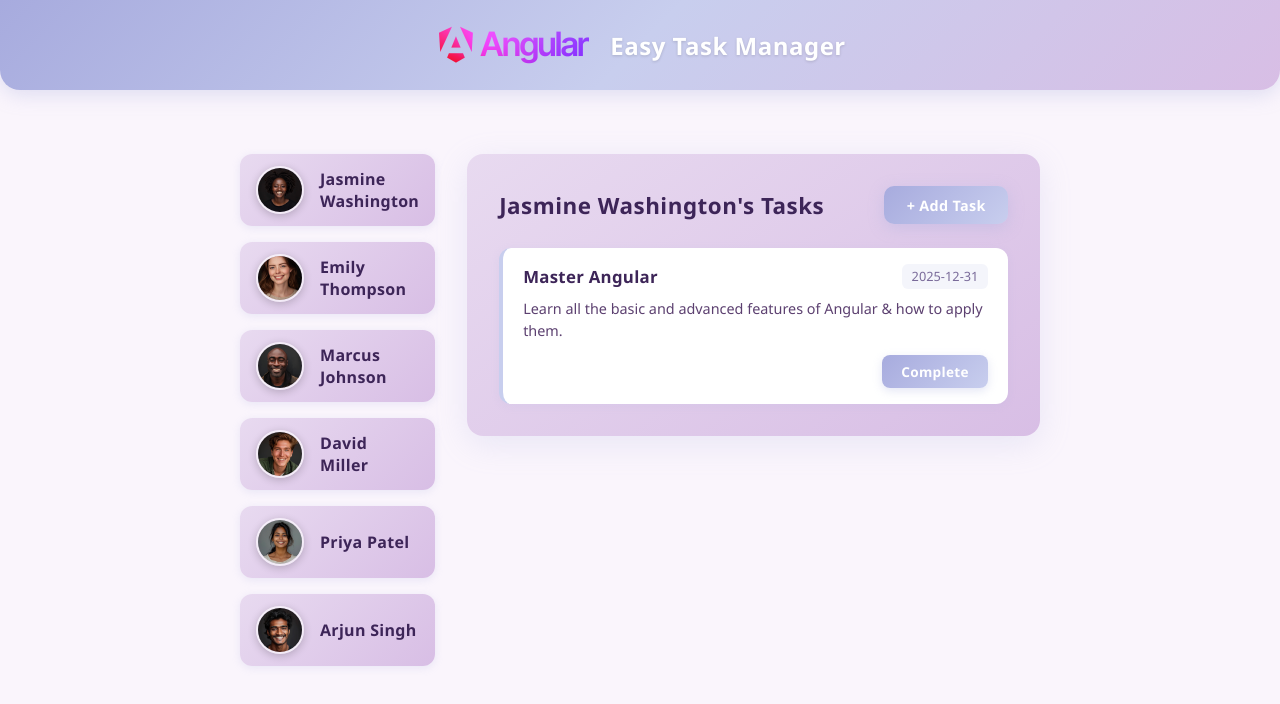
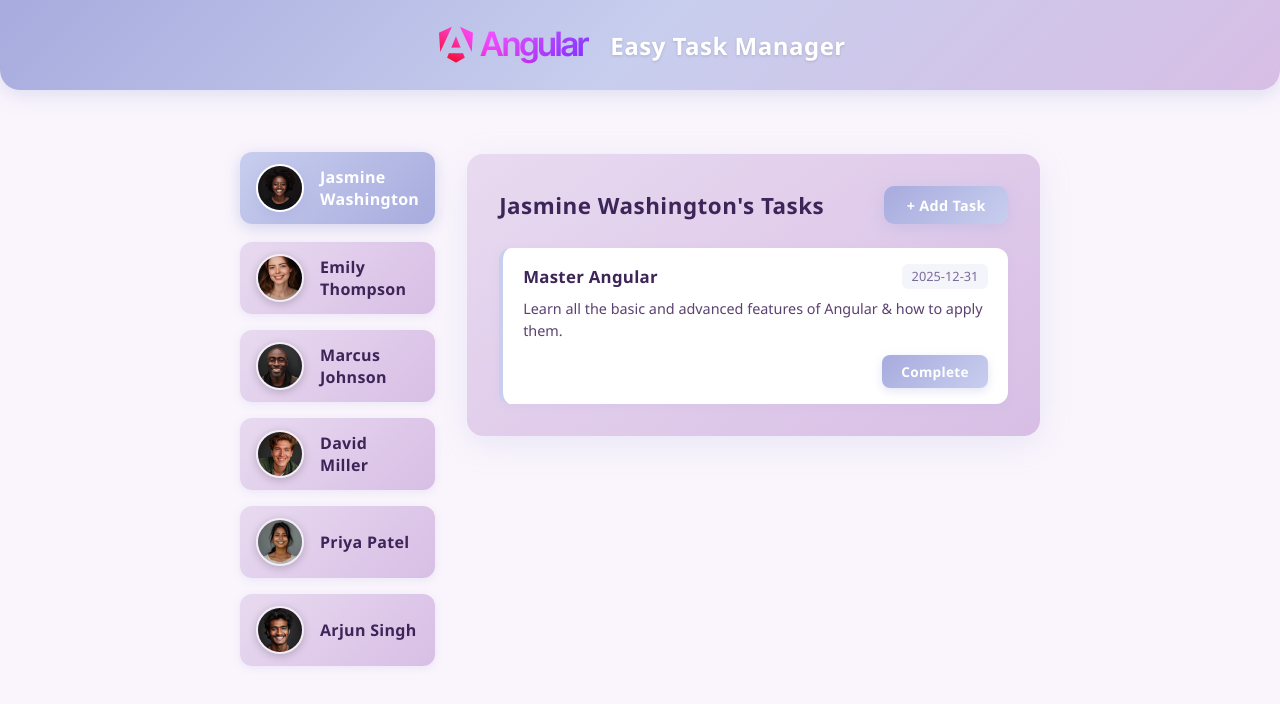
Before and after one commit to sedatbilece/first-angular-app, an Angular app: page / in a window 1280 px wide. Both pictures are taken after a click on the button "Jasmine Washington". Shown: the top 704 px of the page. Built offline with nearby package versions, Linux system fonts and the light colour scheme.

Commit message:
add selected highlighted and delete task logic

```diff
--- a/src/app/app.html
+++ b/src/app/app.html
@@ -6,7 +6,7 @@
     <ul>
         @for (user of users; track user.id) {
             <li>
-                <app-user [avatar]="user.avatar" [name]="user.name" [id]="user.id" (userSelected)="onUserSelected($event)"></app-user>
+                <app-user [avatar]="user.avatar" [name]="user.name" [id]="user.id" [selected]="selectedUser()?.id === user.id" (userSelected)="onUserSelected($event)"></app-user>
             </li>
         }
     </ul>
--- a/src/app/tasks/task/task.html
+++ b/src/app/tasks/task/task.html
@@ -7,6 +7,6 @@
   <p class="summary">{{ task().summary }}</p>
 
   <div class="actions">
-    <button class="complete-btn">Complete</button>
+    <button class="complete-btn" (click)="onCompleteTask()">Complete</button>
   </div>
 </article>
--- a/src/app/tasks/task/task.ts
+++ b/src/app/tasks/task/task.ts
@@ -1,4 +1,4 @@
-import { Component ,input,computed} from '@angular/core';
+import { Component ,input,computed, output, EventEmitter} from '@angular/core';
 import { TaskType } from './task.model';
 @Component({
   selector: 'app-task',
@@ -8,5 +8,9 @@ import { TaskType } from './task.model';
 })
 export class Task {
 task = input.required<TaskType>();
-
+taskCompleted = output<string>();
+onCompleteTask() {
+  console.log('Task completed:', this.task().id);
+  this.taskCompleted.emit(this.task().id);
 }
+}
--- a/src/app/tasks/tasks.html
+++ b/src/app/tasks/tasks.html
@@ -7,7 +7,7 @@
   <ul>
     @for (task of tasks(); track task.id) {
     <li>
-        <app-task [task]="task"></app-task>
+        <app-task [task]="task" (taskCompleted)="onTaskCompleted($event)"></app-task>
     </li>
     }
   </ul>
--- a/src/app/tasks/tasks.ts
+++ b/src/app/tasks/tasks.ts
@@ -1,4 +1,4 @@
-import { Component, computed, input } from '@angular/core';
+import { Component, computed, input, signal } from '@angular/core';
 import { Task } from './task/task';
 import { dummyTasks } from '../../dummy-tasks';
 type UserType = {
@@ -16,5 +16,19 @@ type UserType = {
 export class Tasks {
   user = input.required<UserType>();
 
-  tasks = computed(() => dummyTasks.filter(task => task.userId === this.user().id));
+  private completedTaskIds = signal<Set<string>>(new Set());
+
+  tasks = computed(() =>
+    dummyTasks.filter(
+      task => task.userId === this.user().id && !this.completedTaskIds().has(task.id)
+    )
+  );
+
+  onTaskCompleted(taskId: string) {
+    this.completedTaskIds.update(ids => {
+      const updated = new Set(ids);
+      updated.add(taskId);
+      return updated;
+    });
+  }
 }
--- a/src/app/user/user.css
+++ b/src/app/user/user.css
@@ -36,6 +36,21 @@ button:active {
   transform: scale(0.98);
 }
 
+div.selected {
+  box-shadow: 0 4px 16px rgba(167, 171, 222, 0.45);
+  transform: translateY(-2px);
+}
+
+div.selected button {
+  background: linear-gradient(135deg, #C8CEEE 0%, #A7ABDE 100%);
+  color: #fff;
+}
+
+div.selected img {
+  border-color: #fff;
+  box-shadow: 0 4px 12px rgba(167, 171, 222, 0.45);
+}
+
 img {
   width: 3rem;
   height: 3rem;
--- a/src/app/user/user.html
+++ b/src/app/user/user.html
@@ -1,4 +1,4 @@
-<div>
+<div [class.selected]="selected()">
     <button (click)="onSelectUser()">
         <img [src]="imagePath()" [alt]="name()" />
         <span>{{name()}}</span>
--- a/src/app/user/user.ts
+++ b/src/app/user/user.ts
@@ -12,6 +12,7 @@ export class User {
   avatar = input.required<string>();
   name = input.required<string>();
   id = input.required<string>();
+  selected = input<boolean>(false);
 
   userSelected = output<string>();
 
```
